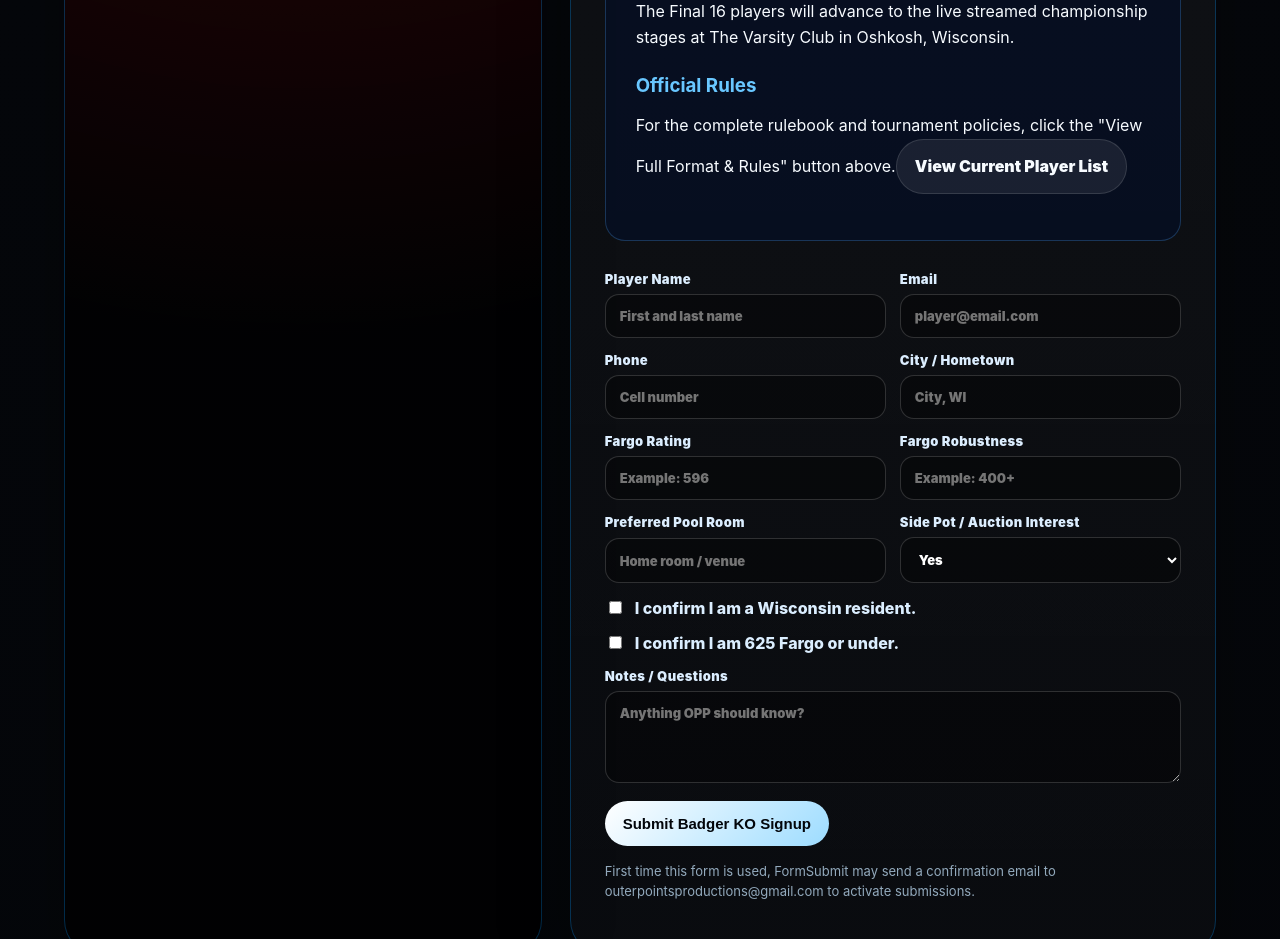
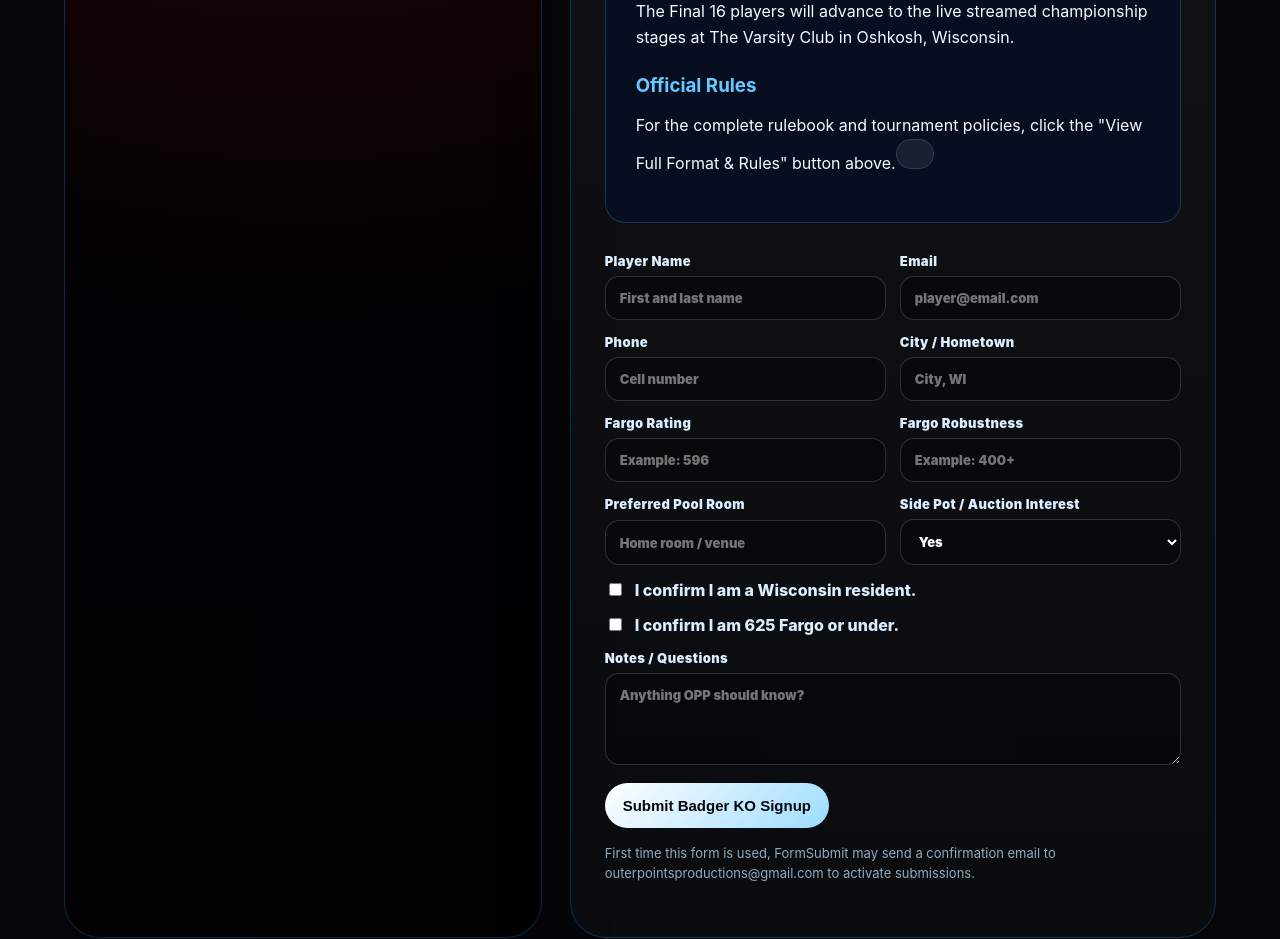
Before and after one commit to outerpointsproductions-design/outer-points-productions-clean, a React (Vite) app in the folder opp-clean-repo/: page / in a window 1280 px wide. Shown: the part 4400-5339 px from the top of the page. Built offline with nearby package versions, Linux system fonts and the light colour scheme.

Commit message:
Update main.jsx

```diff
--- a/opp-clean-repo/src/main.jsx
+++ b/opp-clean-repo/src/main.jsx
@@ -177,7 +177,6 @@ function App(){useEffect(()=>{if(window.location.pathname.includes('badger-ko-si
   target="_blank"
   rel="noopener noreferrer"
 >
-  View Current Player List
 </a>
   </p>
 
```
